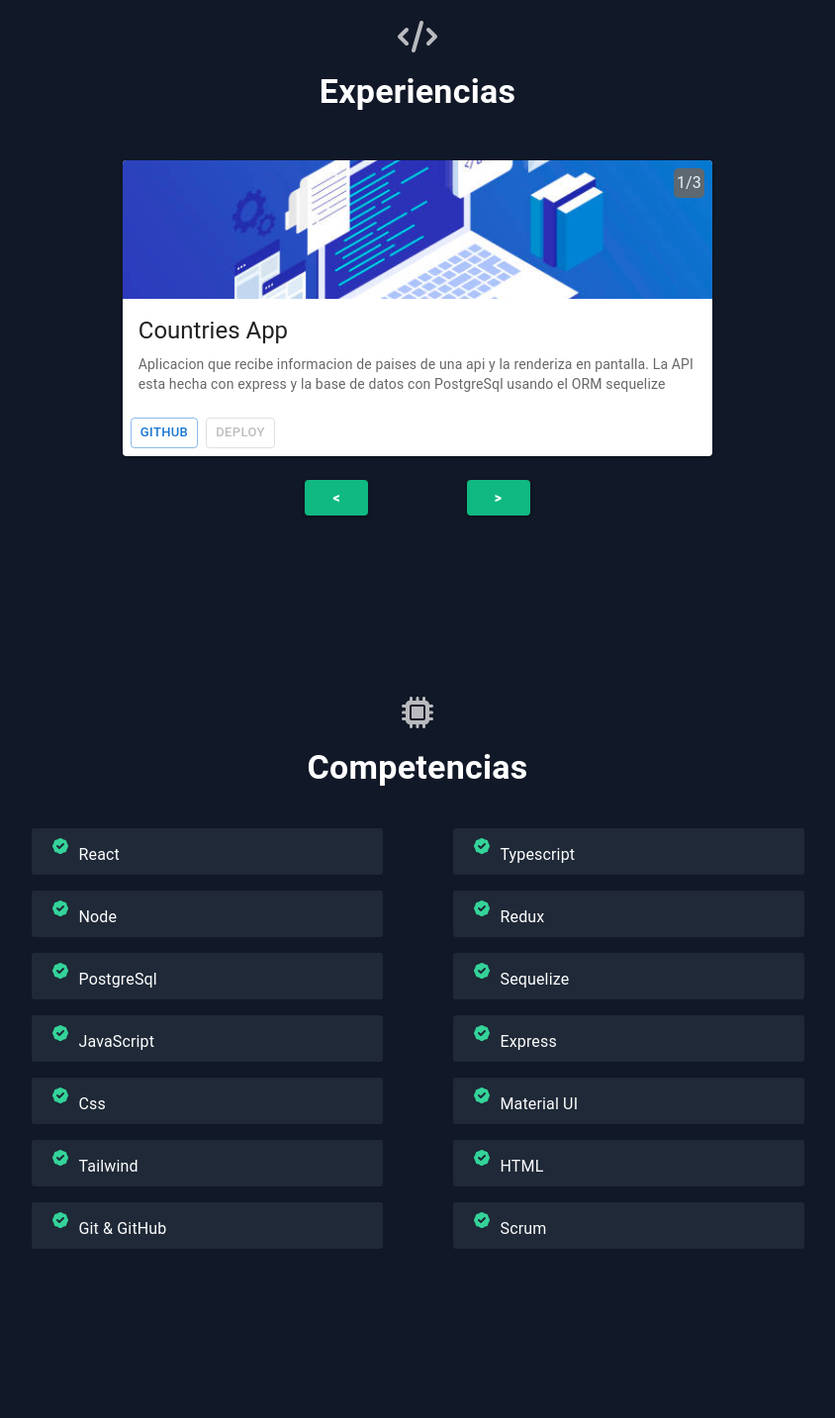
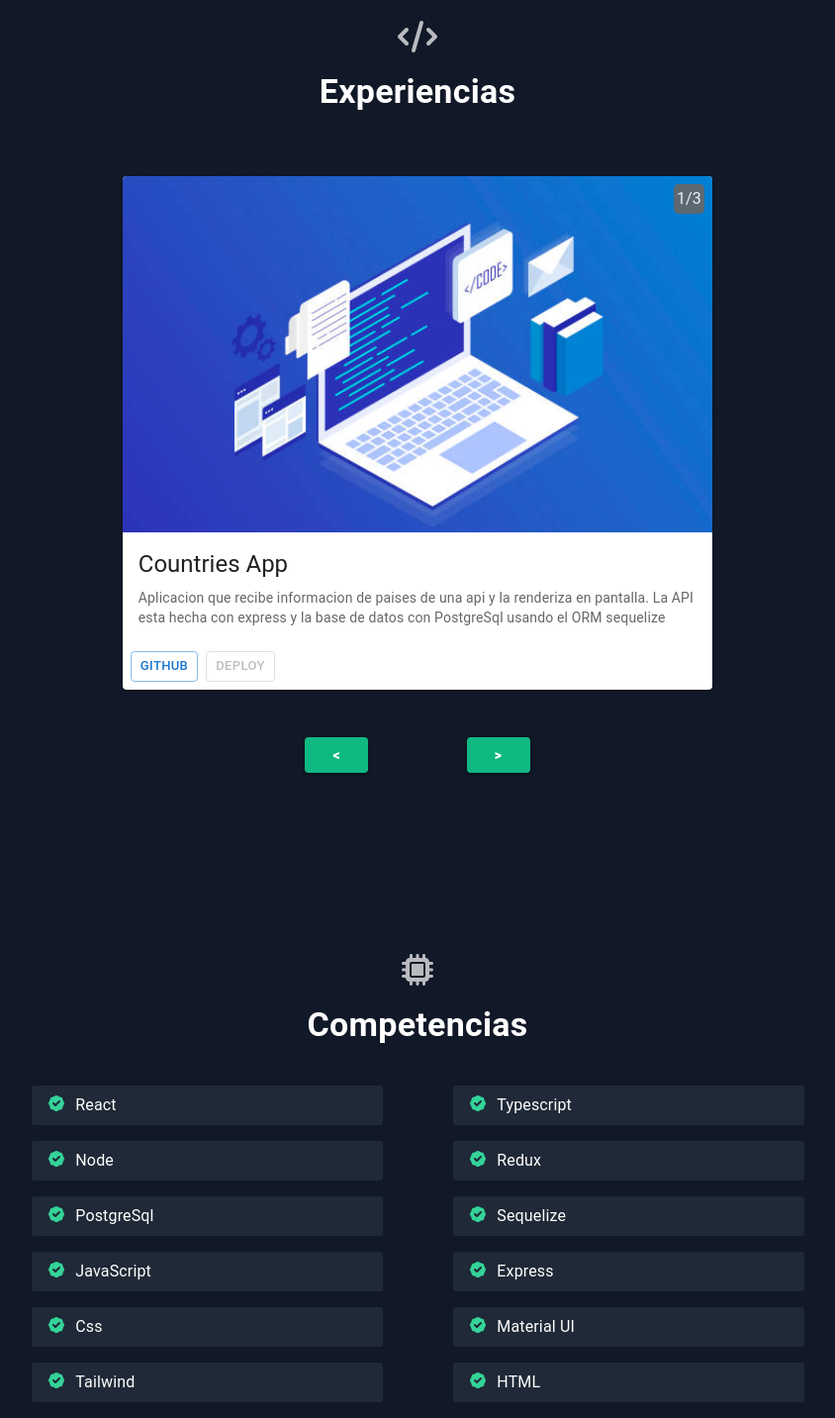
Before and after one commit to tomasflores24/cv, a React (Vite) app: page / in a window 1280 px wide. Shown: the part 720-2153 px from the top of the page at 99% size, without its empty margins (218-1062 px from the left). Built offline with nearby package versions, Linux system fonts and the light colour scheme.

Commit message:
refactory styles

```diff
--- a/index.html
+++ b/index.html
@@ -4,7 +4,7 @@
     <meta charset="UTF-8" />
     <link rel="icon" type="image/svg+xml" href="/vite.svg" />
     <meta name="viewport" content="width=device-width, initial-scale=1.0" />
-    <title>Vite + React + TS</title>
+    <title>Tomas Flores</title>
   </head>
   <body>
     <div id="root"></div>
--- a/src/App.tsx
+++ b/src/App.tsx
@@ -5,6 +5,7 @@ function App() {
   return (
     <div className="app">
       <NavBar />
+
       <Main />
       <Footer />
     </div>
--- a/src/components/Proyects.tsx
+++ b/src/components/Proyects.tsx
@@ -1,13 +1,22 @@
 import { useState } from 'react';
-import { ButtonsSlider, IconApp, SliderProyects, Title } from '../material';
+import {
+  ButtonsSlider,
+  IconApp,
+  SkeletonLoading,
+  SliderProyects,
+  Title,
+} from '../material';
 import { allProyects, navName } from '../utils';
 import { Box } from '@mui/material';
 import { faCode } from '@fortawesome/free-solid-svg-icons';
 
 export const Proyects = () => {
   const [index, setIndex] = useState(0);
+  const [loading, setLoading] = useState(false);
 
   const setSlider = (index: number, next: boolean) => {
+    setLoading(true);
+    setTimeout(() => {
       const lengthProyects = allProyects.length;
       const condition = next ? index === lengthProyects - 1 : index === 0;
 
@@ -19,6 +28,8 @@ export const Proyects = () => {
         ? lengthProyects - 1
         : index - 1;
       setIndex(newIndex);
+      setLoading(false);
+    }, 500);
   };
   const prevProyect = () => setSlider(index, false);
   const nextProyect = () => setSlider(index, true);
@@ -33,14 +44,20 @@ export const Proyects = () => {
       }}
     >
       <IconApp nameIcon={faCode} />
+      <Title>{navName.Experiencias}</Title>
 
-      <Title>{navName.Experiencias}</Title>
+      {/* #1f2937 */}
+      <Box sx={{ backgroundColor: '', py: '3rem' }}>
+        {loading ? (
+          <SkeletonLoading />
+        ) : (
           <SliderProyects
             data={allProyects[index]}
             length={allProyects.length}
             index={index + 1}
           />
-
+        )}
+      </Box>
       <ButtonsSlider prevProyect={prevProyect} nextProyect={nextProyect} />
     </Box>
   );
--- /dev/null
+++ b/src/material/Skeleton.tsx
@@ -0,0 +1,45 @@
+import { Box, Skeleton } from '@mui/material/';
+
+export const SkeletonLoading = () => {
+  const color = '#3a4f6c';
+  return (
+    <Box
+      sx={{
+        maxWidth: '70%',
+        margin: 'auto',
+      }}
+    >
+      <Skeleton
+        variant="rounded"
+        animation="wave"
+        width={'100%'}
+        height={360}
+        sx={{ bgcolor: color }}
+      />
+      <Skeleton width="30%" sx={{ my: '.5rem', py: '.7rem', bgcolor: color }} />
+      <Skeleton width="90%" sx={{ bgcolor: color }} />
+      <Skeleton width="65%" sx={{ bgcolor: color }} />
+
+      <Skeleton
+        width="15%"
+        sx={{
+          display: 'inline-block',
+          marginRight: '.5rem',
+          py: '1rem',
+          px: '2.3rem',
+          bgcolor: color,
+        }}
+      />
+      <Skeleton
+        width="15%"
+        sx={{
+          display: 'inline-block',
+          marginRight: '.5rem',
+          py: '1rem',
+          px: '2.1rem',
+          bgcolor: color,
+        }}
+      />
+    </Box>
+  );
+};
--- a/src/material/Skill.tsx
+++ b/src/material/Skill.tsx
@@ -1,4 +1,4 @@
-import { Paper, SvgIcon, Grid } from '@mui/material';
+import { SvgIcon, Grid, Typography } from '@mui/material';
 
 export const IconCheck = () => {
   return (
@@ -6,6 +6,8 @@ export const IconCheck = () => {
       sx={{
         color: '#34d399',
         marginRight: '.3rem',
+        position: 'absolute',
+        left: '15px',
       }}
     >
       <path
@@ -25,18 +27,19 @@ export const Skill = ({ skillName }: { skillName: string }) => {
       md={5}
       sx={{
         backgroundColor: '#1f2937',
-        color: 'white',
-
-        paddingTop: '.5rem',
-        paddingBottom: '.5rem',
-        paddingLeft: '1.2rem',
+        position: 'relative',
         margin: 'auto',
         marginBottom: '1rem',
-        borderRadius:'3px'
+
+        paddingBottom: '.5rem',
+        paddingTop: '.5rem',
+        paddingLeft: '2.8rem',
+
+        borderRadius: '3px',
       }}
     >
       <IconCheck />
-      {skillName}
+      <Typography>{skillName}</Typography>
     </Grid>
   );
 };
--- a/src/material/SliderProyect.tsx
+++ b/src/material/SliderProyect.tsx
@@ -20,15 +20,14 @@ export const SliderProyects = ({ data, length, index }: Props) => {
   return (
     <Card
       component="figure"
+
       sx={{
         maxWidth: '70%',
         margin: 'auto',
-        marginTop: '3rem',
-        marginBottom: '1.5rem',
         position: 'relative',
       }}
     >
-      <CardMedia component="img" alt="Portada" height="140" image={image} />
+      <CardMedia component="img" alt="Portada" height="360" image={image} />
       <CardContent component="figcaption">
         <Typography
           component="p"
--- a/src/material/index.ts
+++ b/src/material/index.ts
@@ -1,6 +1,7 @@
 export * from './ContactInformation';
 export * from './Icons';
 export * from './Nav';
+export * from './Skeleton';
 export * from './Skill';
 export * from './SliderProyect';
 export * from './Text';
--- a/src/pages/Main.tsx
+++ b/src/pages/Main.tsx
@@ -1,4 +1,4 @@
-import Container from '@mui/material/Container';
+import { Container } from '@mui/material';
 import { Contact, Home, Proyects, Skills } from '../components';
 
 const Main = () => {
@@ -9,6 +9,7 @@ const Main = () => {
       sx={{ backgroundColor: 'inherit' }}
     >
       <Home />
+
       <Proyects />
       <Skills />
       <Contact />
--- a/src/utils/nav.ts
+++ b/src/utils/nav.ts
@@ -17,7 +17,7 @@ export const contactData = [
     link: 'mailto:tomasflores.dev@gmail.com',
   },
   {
-    title: 'Location',
+    title: 'Ubicacion',
     content: 'Argentina - Buenos Aires - Florencio Varela',
     icon: faLocationDot,
     link: 'https://www.google.com.ar/maps/place/Florencio+Varela,+Provincia+de+Buenos+Aires/@-34.7955318,-58.3057515,13z/data=!3m1!4b1!4m6!3m5!1s0x95a329628f552cad:0x813d55ba09834999!8m2!3d-34.7965806!4d-58.276012!16s%2Fm%2F03m4hbx',
```
Lines whose indentation alone changed are shown as unchanged.
